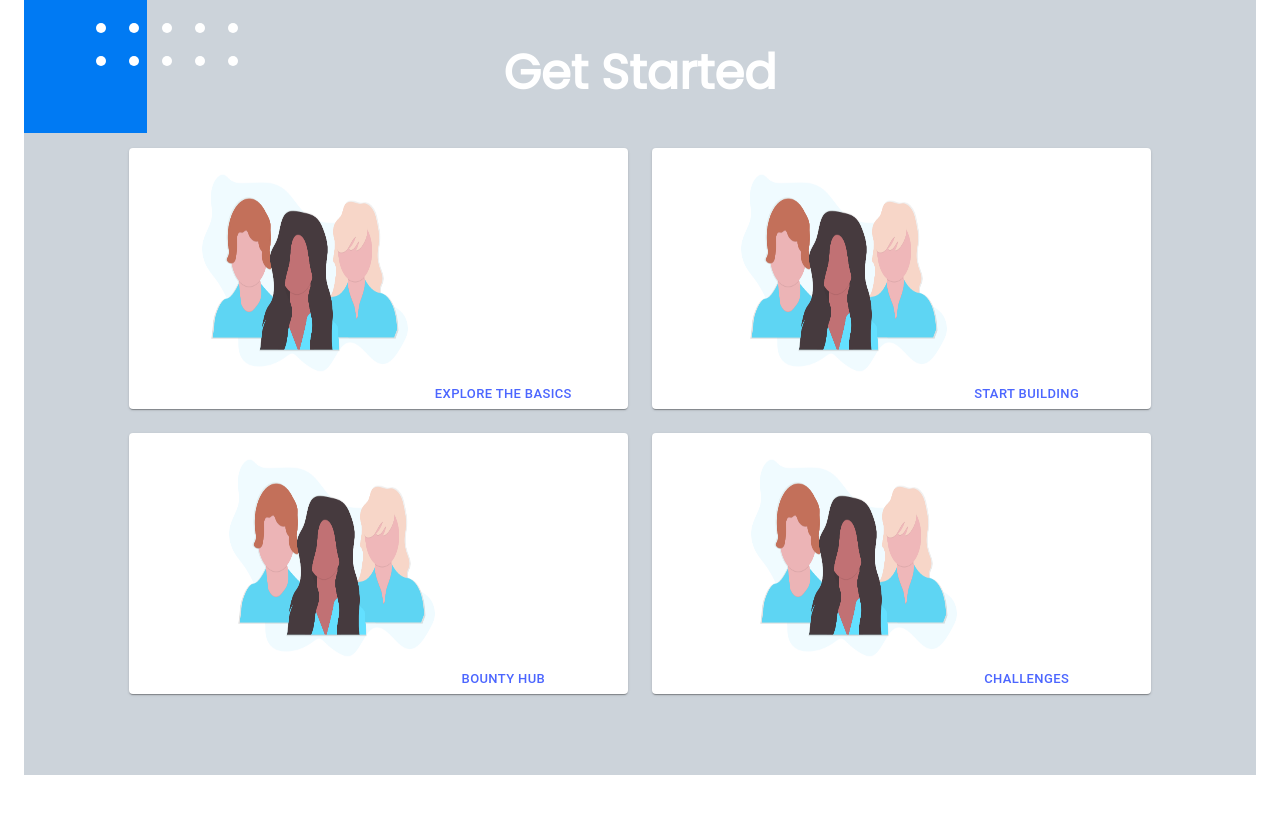
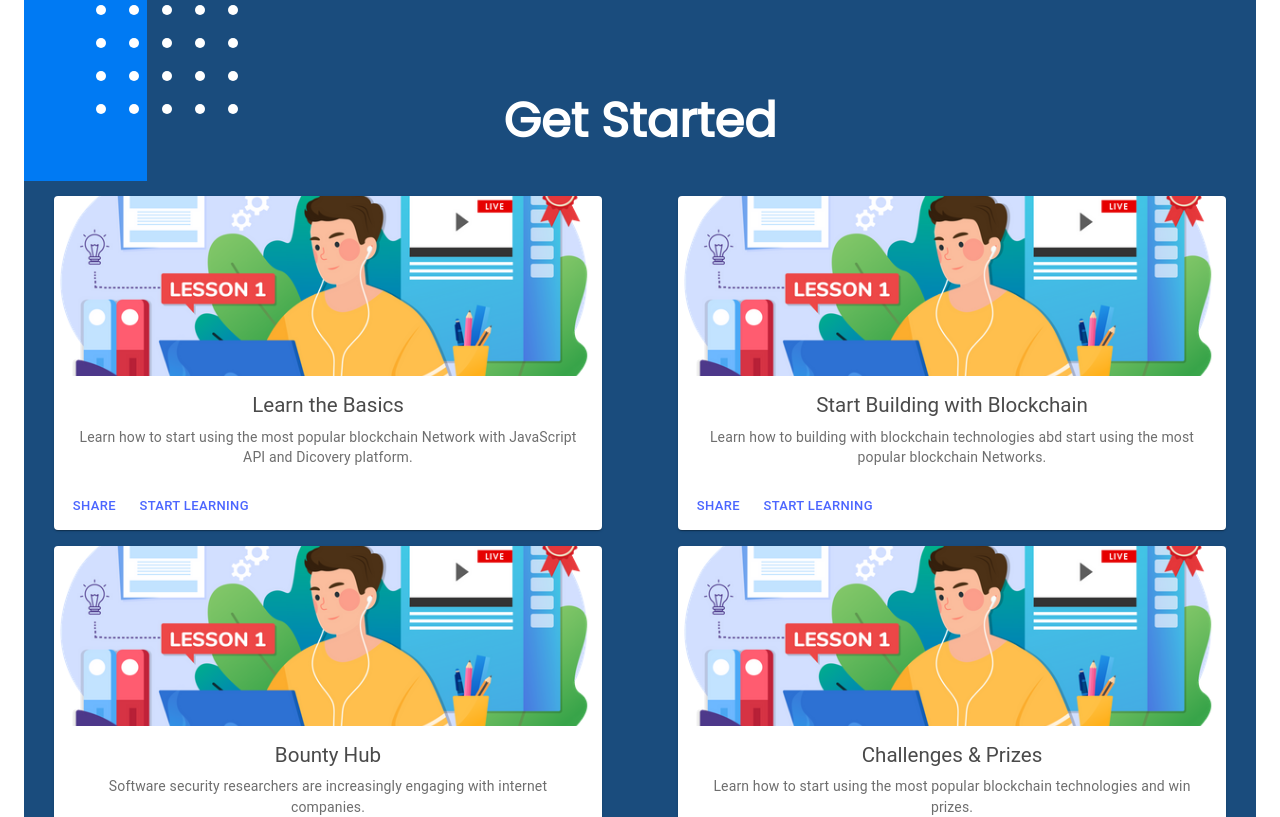
Before and after one commit to Cali93/discovery-hack-money-2021, a React (Create React App) app in the folder discovery-frontEnd/: page / in a window 1280 px wide. Shown: the part 1980-2797 px from the top of the page. Built offline with nearby package versions, Linux system fonts and the light colour scheme.

Commit message:
Added: Get started section

```diff
--- a/discovery-frontEnd/src/components/home/Home.js
+++ b/discovery-frontEnd/src/components/home/Home.js
@@ -1,7 +1,7 @@
 import React, { Component } from 'react';
 import { makeStyles } from '@material-ui/core/styles';
 import { Link } from 'react-router-dom';
-import { Container, Button, Paper, Grid, GridList, GridListTile, GridListTileBar, IconButton, Card, CardActionArea, CardMedia, CardActions, } from '@material-ui/core';
+import { Container, Button, Paper, Grid, GridList, GridListTile, GridListTileBar, IconButton, Card, CardActionArea, CardMedia, CardActions, CardContent, Typography, } from '@material-ui/core';
 import StarBorderIcon from '@material-ui/icons/StarBorder';
 import commnityImg from './../../img/community.png';
 import communityImg from './../../img/a.png';
@@ -9,6 +9,7 @@ import metamakImg from './../../img/metamask.png';
 import exploreImg from './../../img/de-fi.jpeg';
 import learnImg from './../../img/learn.png';
 import dotImg from './../../img/dots.svg';
+import basicsImg from './../../img/basics.jpeg';
 
 
 import styles from './Home.module.css';
@@ -109,45 +110,125 @@ export default class Home extends Component {
 
 
           <section className={styles.featureSection}>
-            <div className="d">
-              <h2 className={styles.getStarted}>Get Started</h2>
-
-              <Grid container spacing={3} className={styles.featuresContainer}>
-                <Grid item xs={12} sm={5}>
-                  <Paper className={useStyles.paper}>
-                    <img src={commnityImg} alt="" className={styles.steps} />
-                    <Button size="small" color="primary">Explore the Basics</Button>
-                  </Paper>
-                </Grid>
-                <Grid item xs={12} sm={5}>
-                  <Paper className={useStyles.paper}>
-                    <img src={commnityImg} alt="" className={styles.steps} />
-                    <Button size="small" color="primary">Start Building</Button>
-                  </Paper>
-                </Grid>
-                <Grid item xs={12} sm={5}>
-                  <Paper className={useStyles.paper}>
-                    <img src={commnityImg} alt="" className={styles.steps} />
-                    <Button size="small" color="primary">Bounty Hub</Button>
-                  </Paper>
-                </Grid>
-                <Grid item xs={12} sm={5}>
-                  <Paper className={useStyles.paper}>
-                    <img src={commnityImg} alt="" className={styles.steps} />
-                    <Button size="small" color="primary">Challenges </Button>
-                  </Paper>
-                </Grid>
-
+            <h2 className={styles.getStarted}>Get Started</h2>
+            <Grid container spacing={2} className={styles.featuresContainer}>
+              <Grid item xs={12} sm={6} align="center" display="inline-block">
+                <Card className={styles.featuresImg}>
+                  <CardActionArea>
+                    <CardMedia
+                      className={styles.media}
+                      image={learnImg}
+                      title="Learn the basics"
+                    />
+                    <CardContent>
+                      <Typography gutterBottom variant="h5" component="h2">
+                        Learn the Basics
+                        </Typography>
+                      <Typography variant="body2" color="textSecondary" component="p">
+                        Learn how to start using the most popular blockchain Network with JavaScript API and Dicovery platform.
+                        </Typography>
+                    </CardContent>
+                  </CardActionArea>
+                  <CardActions>
+                    <Button size="small" color="primary">
+                      Share
+                      </Button>
+                    <Button size="small" color="primary">
+                      Start Learning
+                      </Button>
+                  </CardActions>
+                </Card>
               </Grid>
 
-            </div>
+              <Grid item xs={12} sm={6} align="center">
+                <Card className={styles.featuresImg}>
+                  <CardActionArea>
+                    <CardMedia
+                      className={styles.media}
+                      image={learnImg}
+                      title="Learn the basics"
+                    />
+                    <CardContent>
+                      <Typography gutterBottom variant="h5" component="h2">
+                        Start Building with Blockchain
+                        </Typography>
+                      <Typography variant="body2" color="textSecondary" component="p">
+                        Learn how to  building with blockchain technologies abd  start using the most popular blockchain Networks.
+                        </Typography>
+                    </CardContent>
+                  </CardActionArea>
+                  <CardActions>
+                    <Button size="small" color="primary">
+                      Share
+                      </Button>
+                    <Button size="small" color="primary">
+                      Start Learning
+                      </Button>
+                  </CardActions>
+                </Card>
+              </Grid>
+
+              <Grid item xs={12} sm={6} align="center">
+                <Card className={styles.featuresImg}>
+                  <CardActionArea>
+                    <CardMedia
+                      className={styles.media}
+                      image={learnImg}
+                      title="Learn the basics"
+                    />
+                    <CardContent>
+                      <Typography gutterBottom variant="h5" component="h2">
+                        Bounty Hub
+                        </Typography>
+                      <Typography variant="body2" color="textSecondary" component="p">
+                        Software security researchers are increasingly engaging with internet companies.
+                        </Typography>
+                    </CardContent>
+                  </CardActionArea>
+                  <CardActions>
+                    <Button size="small" color="primary">
+                      Share
+                      </Button>
+                    <Button size="small" color="primary">
+                      Start Learning
+                      </Button>
+                  </CardActions>
+                </Card>
+              </Grid>
+              <Grid item xs={12} sm={6} align="center">
+                <Card className={styles.featuresImg}>
+                  <CardActionArea>
+                    <CardMedia
+                      className={styles.media}
+                      image={learnImg}
+                      title="Learn the basics"
+                    />
+                    <CardContent>
+                      <Typography gutterBottom variant="h5" component="h2">
+                        Challenges & Prizes
+                        </Typography>
+                      <Typography variant="body2" color="textSecondary" component="p">
+                        Learn how to start using the most popular blockchain technologies and  win prizes.
+                        </Typography>
+                    </CardContent>
+                  </CardActionArea>
+                  <CardActions>
+                    <Button size="small" color="primary">
+                      Share
+                      </Button>
+                    <Button size="small" color="primary">
+                      Start Learning
+                      </Button>
+                  </CardActions>
+                </Card>
+              </Grid>
+
+            </Grid>
           </section>
-          {/* here */}
-
 
           <div className={styles.getStarted}>
             <span className={styles.verticalLine}></span>
-            <h2>Get Started</h2>
+            <h2>Contribute</h2>
             <span className={styles.verticalLine}></span>
             <Grid container spacing={3}>
               <Grid item xs={12} sm={6}>
--- a/discovery-frontEnd/src/components/home/Home.module.css
+++ b/discovery-frontEnd/src/components/home/Home.module.css
@@ -1,5 +1,13 @@
 .root {
     flex-grow: 1;
+}
+
+.featuresImg {
+    max-width: 90%;
+}
+
+.media {
+    height: 180px;
 }
 
 .paper {
@@ -45,15 +53,12 @@
 }
 
 .featureSection {
-    background: #ccd3da;
+    background: #1a4c7d;
     color: white;
     position: relative;
-    margin-top: 7rem;
-    min-height: 850px;
-}
-
-.featuresContainer {
-    justify-content: center;
+    margin-top: 10rem;
+    min-height: 100%;
+    padding-bottom: 60px;
 }
 
 .featureSection:before {
--- a/discovery-frontEnd/src/components/home/heroBanner/heroBanner.styles.js
+++ b/discovery-frontEnd/src/components/home/heroBanner/heroBanner.styles.js
@@ -24,8 +24,8 @@ export const bannerStyles = makeStyles(theme => ({
   },
   imageBanner: {
     display: 'block',
-    width: '100%',
-    paddingTop: '100px',
+    maxWidth: '100%',
+    maxHeight: '100%',
   },
   title: {
     fontSize: '72px',
```
Also changed, not shown: discovery-frontEnd/src/img/basics.jpeg (added).
